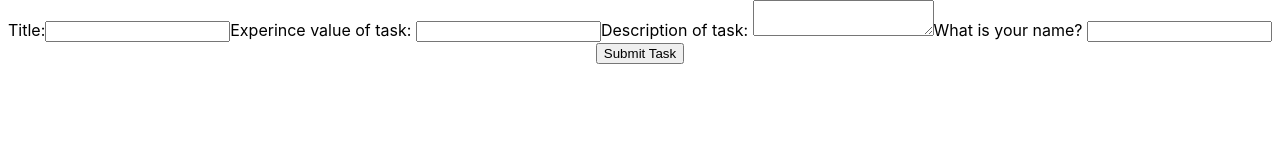
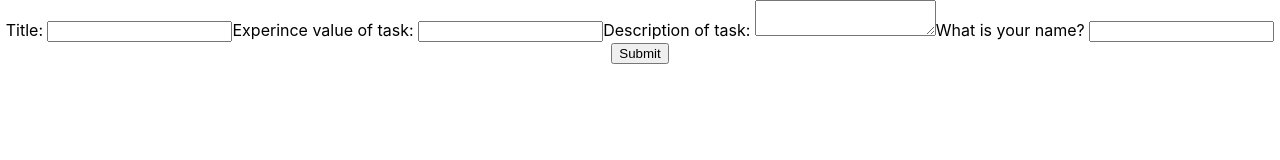
Before and after one commit to JesseEledath/Adventure-Tasks, a React (Create React App) app: page /new in a window 1280 px wide. Shown: the top 160 px of the page. Built offline with nearby package versions, Linux system fonts and the light colour scheme; no server answers.

Commit message:
added dynamic submit button

```diff
--- a/src/App.js
+++ b/src/App.js
@@ -4,7 +4,6 @@ import axios from "axios";
 import { Route } from "react-router-dom";
 import { baseURL, config } from "./services";
 import DoneButton from "./components/DoneButton";
-import EditButton from "./components/EditButton";
 import Form from "./components/Form";
 import Level from "./components/Level";
 import NewTaskButton from "./components/NewTaskButton";
--- a/src/components/DisplayedTasks.jsx
+++ b/src/components/DisplayedTasks.jsx
@@ -1,15 +1,10 @@
-import React, { useState } from "react";
+import React from "react";
 import { Link } from "react-router-dom";
 import EditButton from "./EditButton";
 import DoneButton from "./DoneButton"
 // Main Function ===============================
 function DisplayedTasks(props) {
-  // State for ID ====================================
-  const [id, setId] = useState("")
-  // Handle function ================================
-  const handleId = () => {
 
-}
   // Render ====================================
   return (
     <div>
@@ -19,7 +14,9 @@ function DisplayedTasks(props) {
             <h3>{task.fields.title}</h3>
             <h3>{task.fields.exp} exp</h3>
           </Link>
-          <EditButton id={id} />
+          <Link to={`/edit/${task.id}`}>
+          <EditButton  />
+          </Link>
           <DoneButton />
         </div>
       ))}
--- a/src/components/EditButton.jsx
+++ b/src/components/EditButton.jsx
@@ -1,14 +1,11 @@
 import React from 'react';
-import { Link } from 'react-router-dom';
 
 function EditButton(props) {
-  const editHandle = e => this.tasks(e.currentTarget.id);
+
 
   return (
     <div className="edit-button">
-      <Link to = {`/edit/${editHandle}`} >
         <button type="button" >Edit</button>
-        </Link>
     </div>
   );
 }
--- a/src/components/Form.jsx
+++ b/src/components/Form.jsx
@@ -41,10 +41,16 @@ function Form(props) {
     props.setToggleFetch((curr) => !curr);
     history.push("/");
   };
-
+  // Change button text ==================================
+  let buttonText = <></>
+  if (params.id) {
+    buttonText = "Change"
+} else {
+  buttonText = "Submit"
+  }
   return (
     <form onSubmit={handleSubmit}>
-      <label htmlFor="title">Title:</label>
+      <label htmlFor="title">Title: </label>
       <input
         id="title"
         type="text"
@@ -72,7 +78,7 @@ function Form(props) {
         value={user}
         onChange={(e) => setUser(e.target.value)}
       />
-      <button type="submit">Submit Task</button>
+      <button type="submit">{buttonText}</button>
     </form>
   );
 }
```
